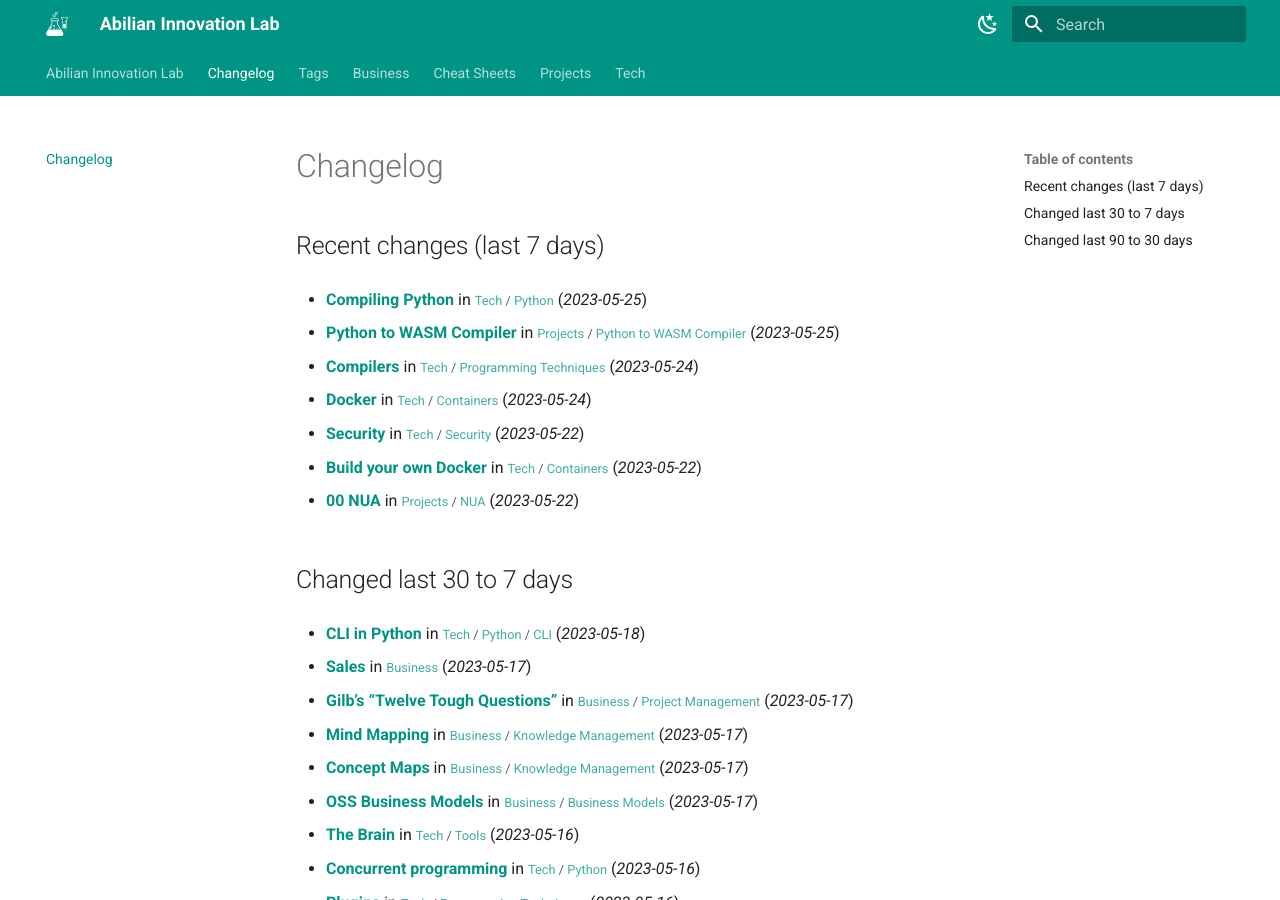
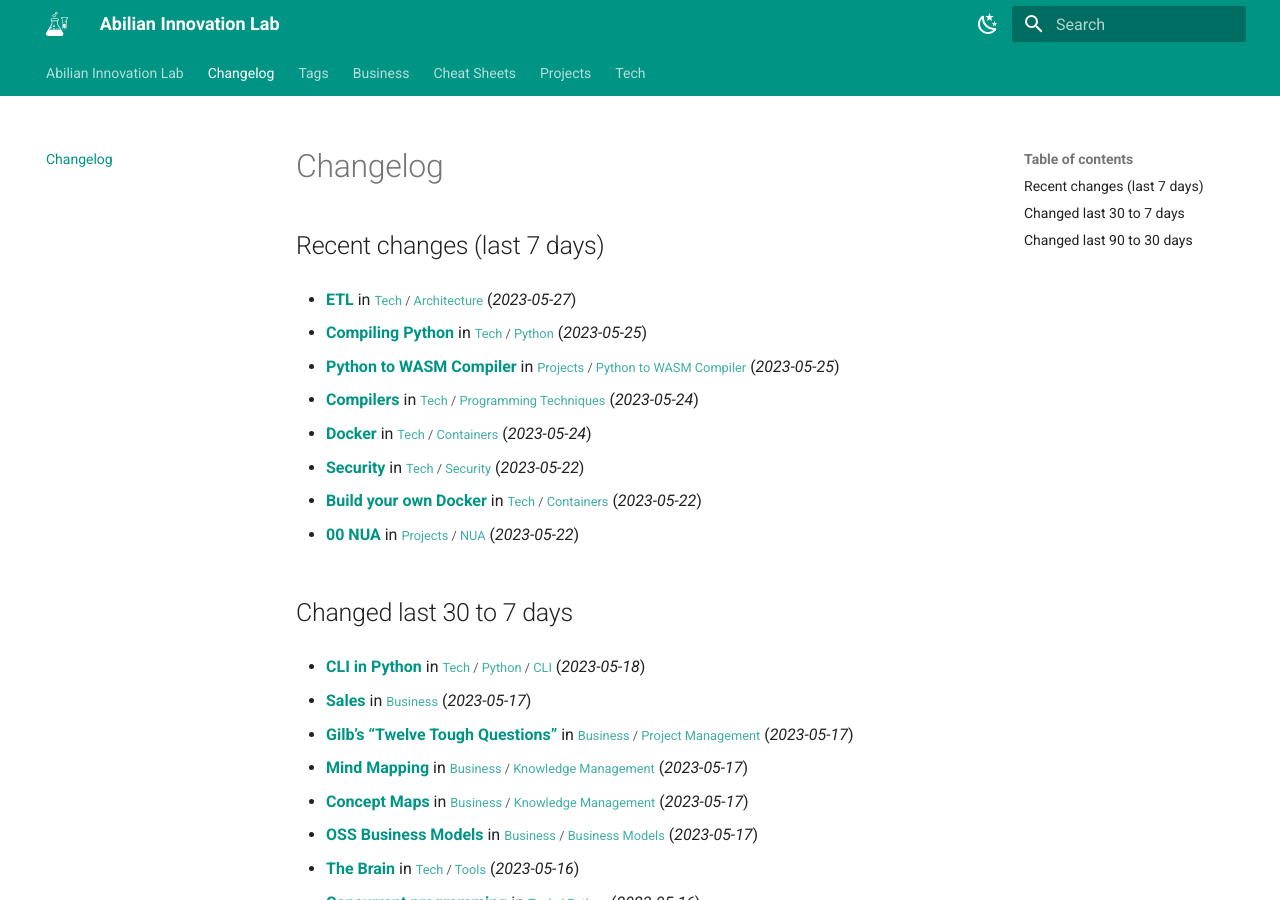
Before and after one commit to abilian/lab.abilian.com, an MkDocs documentation site: the page built from docs/changelog.md, in a window 1280 px wide and 900 px high. Built offline with MkDocs 1.6.1 and Material for MkDocs 9.7.7, drawn with Linux system fonts in a browser that asks for light colours; comment, search, counter and statistics services are not loaded; some of the changed text lies outside the part shown.

Commit message:
Update content

```diff
--- a/docs/changelog.md
+++ b/docs/changelog.md
@@ -1,6 +1,8 @@
 # Changelog
 
 ## Recent changes (last 7 days)
+
+- **[ETL](/Tech/Architecture/ETL/)** in <small>[Tech](/Tech/00 Technology/) / [Architecture](/Tech/Architecture/Clean architecture/)</small> (*2023-05-27*)
 
 - **[Compiling Python](/Tech/Python/Compiling Python/)** in <small>[Tech](/Tech/00 Technology/) / [Python](/Tech/Python/(Pretty) tables in Python/)</small> (*2023-05-25*)
 
```
Also changed, not shown: other parts of docs/changelog.md (+0 -2 lines).
